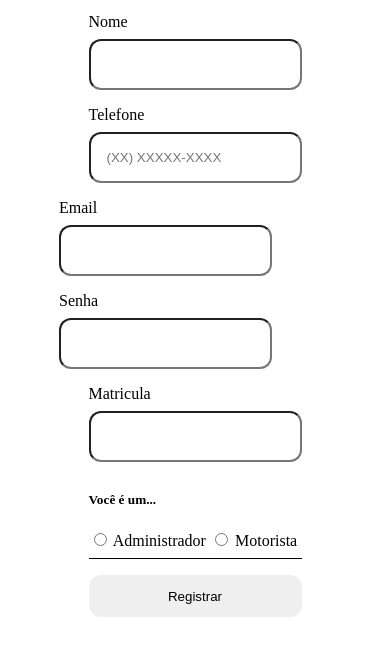
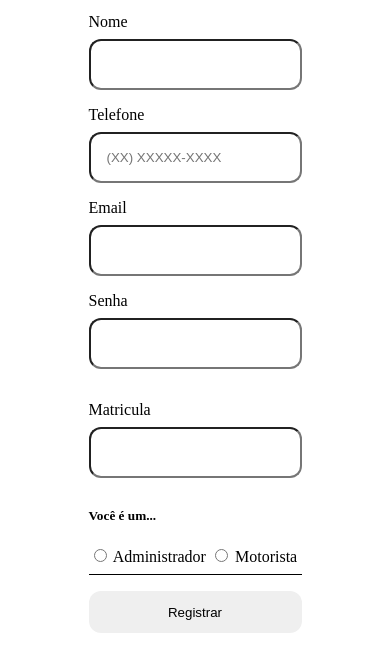
Before and after one commit to DevNoahF/VrumVrumHealth, a plain HTML site: page src/pages/adm/create_adm_account.html in a window 390 px wide. Shown: the part 131-802 px from the top of the page. Drawn offline with Linux system fonts and the light colour scheme.

Commit message:
feat: added a media query

```diff
--- a/src/pages/css/common_register_form.css
+++ b/src/pages/css/common_register_form.css
@@ -28,9 +28,17 @@ input:focus {
 	cursor: pointer;
 }
 
+
 .form_content {
 	display: flex;
 	flex-direction: column;
 	justify-content: start;
 	padding-top: 1rem;
 }
+
+@media screen and (max-width: 728px) {
+	#register_form {
+		flex-direction: column;
+		align-items: center;
+	}
+}
```
